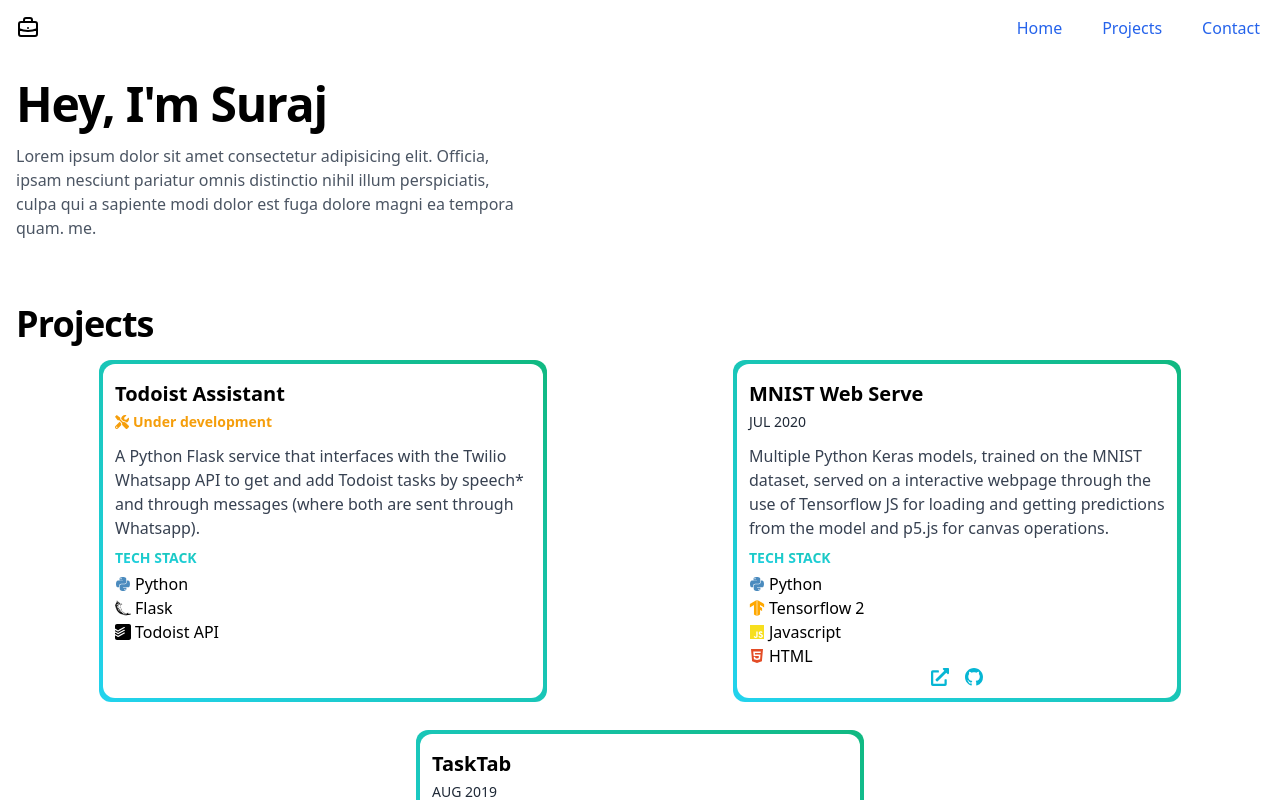
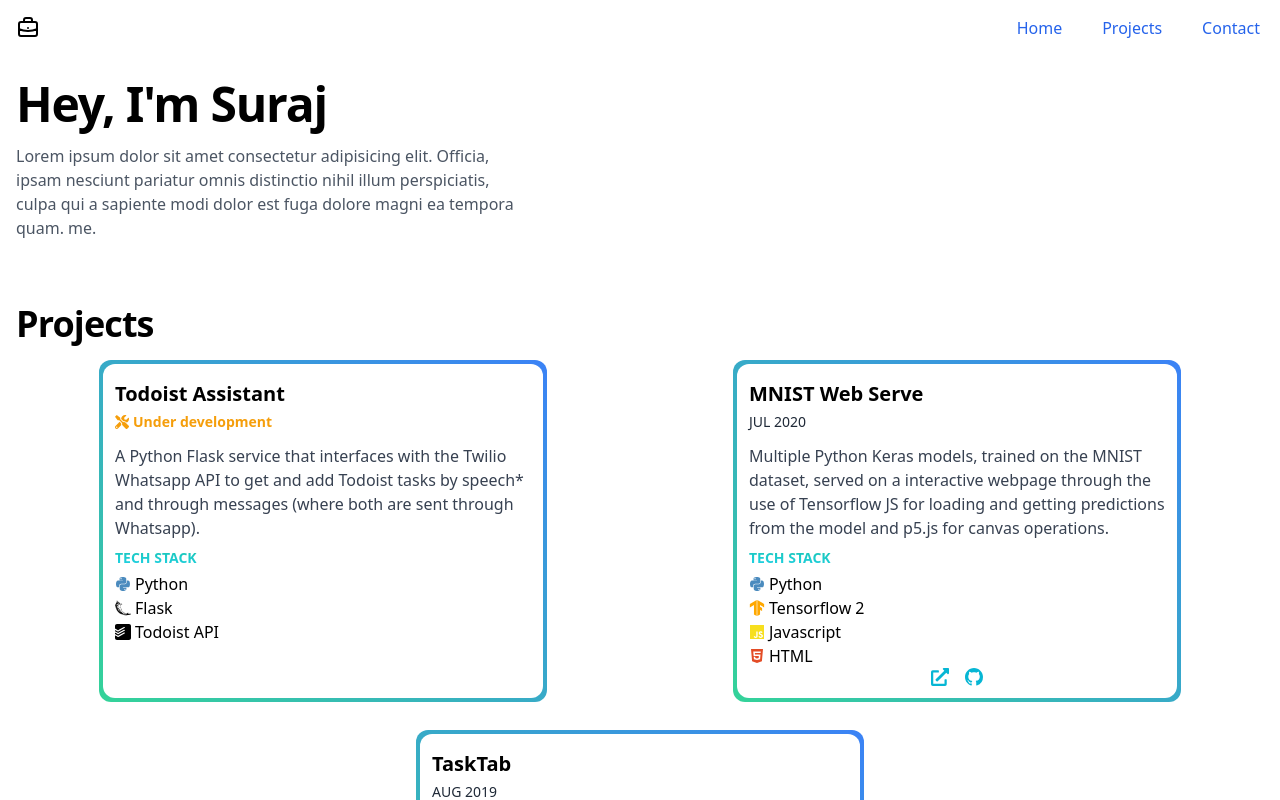
Before and after one commit to Suraj-Ram/suraj-portfolio, a React (Create React App) app: page / in a window 1280 px wide. Shown: the top 800 px of the page. Built offline with nearby package versions, Linux system fonts and the light colour scheme.

Commit message:
Cleaned up

```diff
--- a/src/components/Contact.jsx
+++ b/src/components/Contact.jsx
@@ -1,5 +1,5 @@
 import { GoMarkGithub } from "react-icons/go"
-import { FaExternalLinkAlt, FaLinkedin } from "react-icons/fa"
+import { FaLinkedin } from "react-icons/fa"
 
 const Contact = () => {
   return (
--- a/src/components/ProjectCard.jsx
+++ b/src/components/ProjectCard.jsx
@@ -1,8 +1,10 @@
 import { FaTools } from "react-icons/fa"
+
+//old gradient from-cyan-400 to-green-500
 
 const ProjectCard = ({ title, description, stack, links, date, wip }) => {
   return (
-    <div className="max-w-sm xl:max-w-md p-1 bg-gradient-to-tr from-cyan-400 to-green-500 mx-auto rounded-xl flex flex-col gap-2 mb-2 hover:shadow-lg  ">
+    <div className="max-w-sm xl:max-w-md p-1 bg-gradient-to-tr from-green-400 to-blue-500 mx-auto rounded-xl flex flex-col gap-2 mb-2 hover:shadow-lg  ">
       <div className="bg-white p-2 xl:p-3 rounded-xl w-full h-full">
         {/* bg-gradient-to-r from-cyan-400 to-sky-500 */}
         <h4 className="text-xl font-bold py-1">{title}</h4>
```
